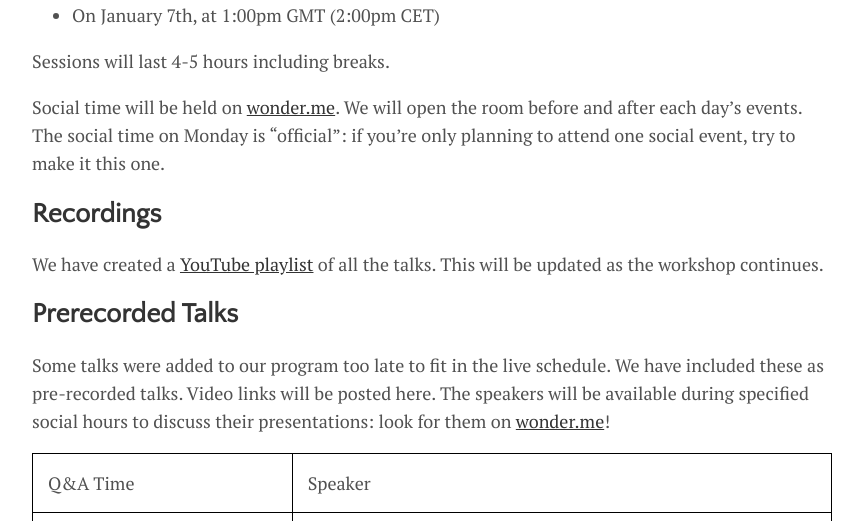
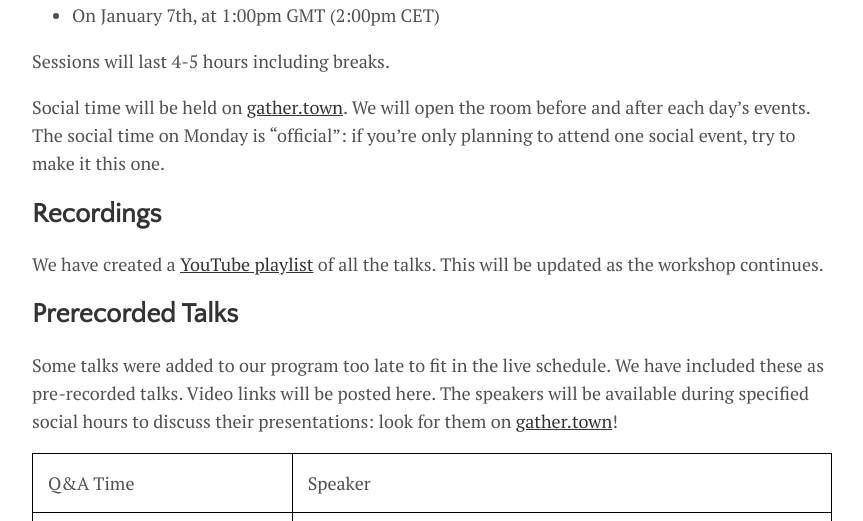
Before and after one commit to leanprover-community/lt2021, a Jekyll site: the page built from schedule.md, in a window 1280 px wide and 900 px high. Shown: the part 373-894 px from the top of the window, without its empty margins (208-1071 px from the left). Built offline with Jekyll 4.4.1, drawn with Linux system fonts in a browser that asks for light colours.

Commit message:
wonder -> gather

```diff
--- a/schedule.md
+++ b/schedule.md
@@ -17,7 +17,7 @@ We will start:
 
 Sessions will last 4-5 hours including breaks.
 
-Social time will be held on [wonder.me](https://www.wonder.me/).
+Social time will be held on [gather.town](https://www.gather.town/).
 We will open the room before and after each day's events.
 The social time on Monday is "official":
 if you're only planning to attend one social event, try to make it this one.
@@ -32,7 +32,7 @@ This will be updated as the workshop continues.
 Some talks were added to our program too late to fit in the live schedule.
 We have included these as pre-recorded talks. Video links will be posted here.
 The speakers will be available during specified social hours to discuss their presentations:
-look for them on [wonder.me](https://www.wonder.me/)!
+look for them on [gather.town](https://www.gather.town/)!
 
 | Q&A Time | Speaker |
 | Tuesday, Jan 5<br><time datetime="2021-01-04T17:15+01:00">5:15pm CET</time> | Mario Carneiro<br>[*MM1: A Lean-style proof assistant for Metamath Zero (tutorial)*](https://www.youtube.com/watch?v=A7WfrW7-ifw) |
```
Also changed, not shown: index.md (+1 -1 lines).
